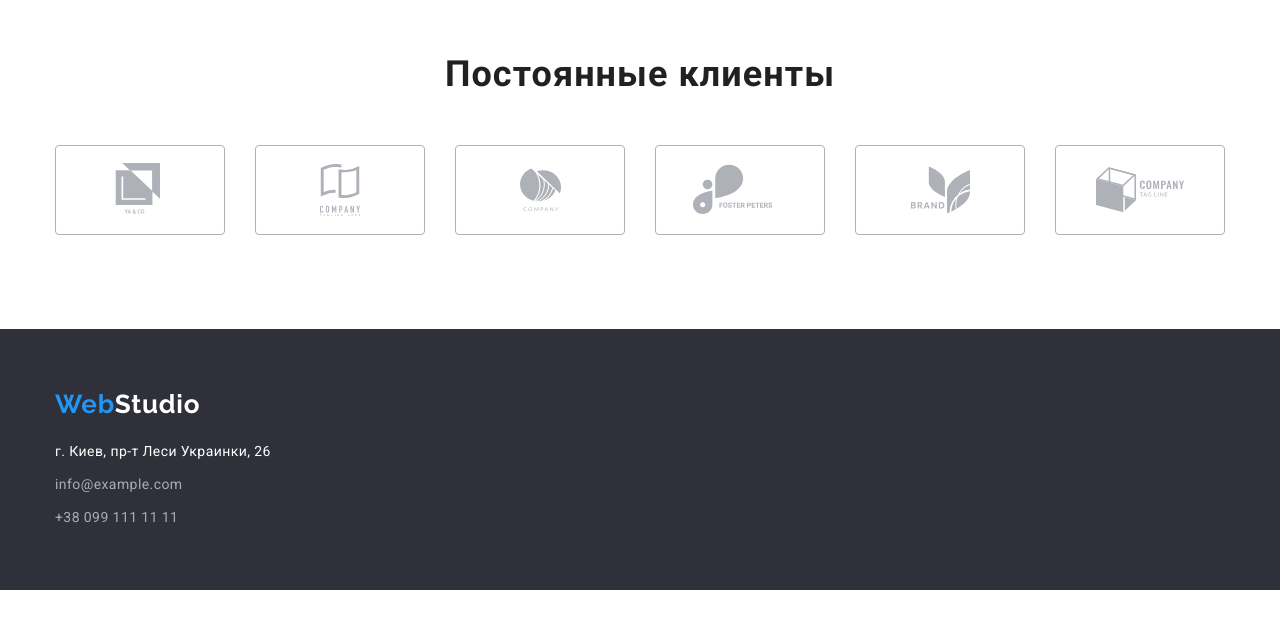
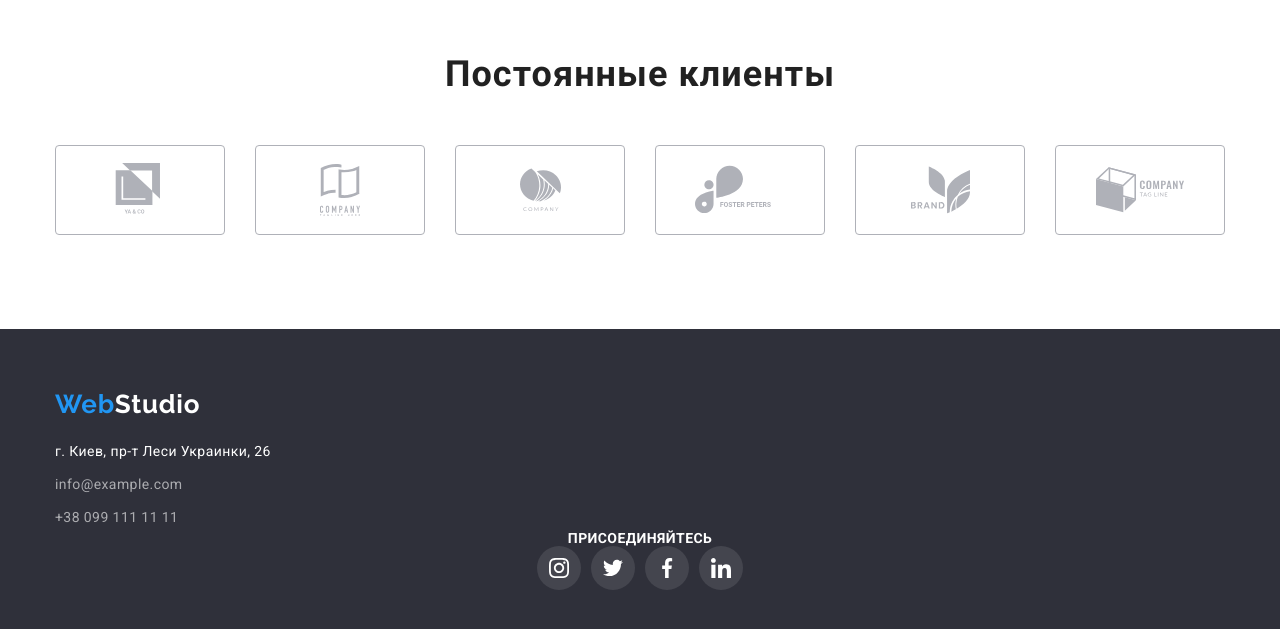
Before and after one commit to Tilisman/goit-markup-hw-04, a plain HTML site: page index.html in a window 1280 px wide. Shown: the part 1853-2482 px from the top of the page. Before the commit the page ends 2443 px from the top, so only its background shows below. Drawn offline with nearby package versions, Linux system fonts and the light colour scheme.

Commit message:
add footer-social

```diff
--- a/css/common.css
+++ b/css/common.css
@@ -257,7 +257,47 @@ address {
     margin-bottom: 0;
 }
 
-.social {
+.social-footer {
     display: flex;
     flex-direction: column;
+    justify-content: top;
+    align-items: center;
+    text-align: left;
 }
+
+.social-footer-title {
+    color: var(--primary-white);
+    font-weight: bold;
+    font-size: 14px;
+    line-height: 1.142;
+    letter-spacing: 0.03em;
+    text-transform: uppercase;
+}
+
+.footer-social-list {
+    display: flex;
+    justify-content: center;
+    margin: 0;
+    padding: 0;
+}
+
+.footer-social-link {
+    display: inline-flex;
+    justify-content: center;
+    color: var(--primary-white);
+    background-color: rgba(255, 255, 255, 0.1);
+    width: 44px;
+    height: 44px;
+    border-radius: 50%;
+}
+
+.footer-social-link:hover,
+.footer-social-link:focus {
+    background-color: var(--accent-color);
+}
+
+.footer-social-link-icon {
+    width: 20px;
+    height: auto;
+    fill: currentColor;
+}
--- a/css/main.css
+++ b/css/main.css
@@ -16,7 +16,7 @@
     margin-left: auto;
     margin-right: auto;
     background-image: linear-gradient( to right, rgba(47, 48, 58, 0.4), rgba(47, 48, 58, 0.4)), url(../img/hero.jpg);
-    background-size: contain;
+    background-size: cover;
     background-repeat: no-repeat;
     background-position: 50% 50%;
 }
@@ -276,7 +276,7 @@
 }
 
 .social-link:hover,
-social-link:focus {
+.social-link:focus {
     color: var(--primary-white);
     background-color: var(--accent-color);
 }
@@ -343,6 +343,7 @@ social-link:focus {
 }
 
 .client-link svg {
+    display: block;
     fill: currentColor;
-    height: fit-content;
+    max-height: 90px;
 }
--- a/index.html
+++ b/index.html
@@ -380,6 +380,39 @@
                     <a href="tel:+380991111111">+38 099 111 11 11</a>
                 </p>
             </adress>
+            <div class="social-footer">
+                <h3 class="social-footer-title">Присоединяйтесь</h3>
+                <ul class="social-link-list">
+                    <li class="item">
+                        <a href="#" class="footer-social-link">
+                            <svg class="footer-social-link-icon">
+                                    <use href="./sprite.svg#instagram"></use>
+                                </svg>
+                        </a>
+                    </li>
+                    <li class="item">
+                        <a href="" class="footer-social-link">
+                            <svg class="footer-social-link-icon">
+                                    <use href="./sprite.svg#twitter"></use>
+                                </svg>
+                        </a>
+                    </li>
+                    <li class="item">
+                        <a href="" class="footer-social-link">
+                            <svg class="footer-social-link-icon">
+                                    <use href="./sprite.svg#facebook"></use>
+                                </svg>
+                        </a>
+                    </li>
+                    <li class="item">
+                        <a href="" class="footer-social-link">
+                            <svg class="footer-social-link-icon">
+                                    <use href="./sprite.svg#linkedin"></use>
+                                </svg>
+                        </a>
+                    </li>
+                </ul>
+            </div>
         </div>
     </footer>
 </body>
```
